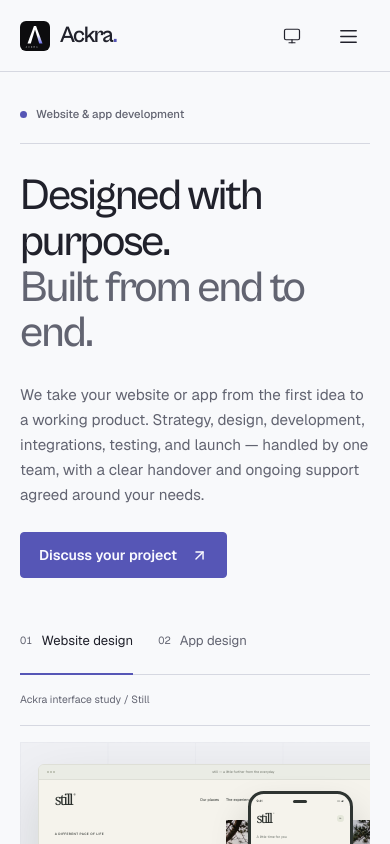
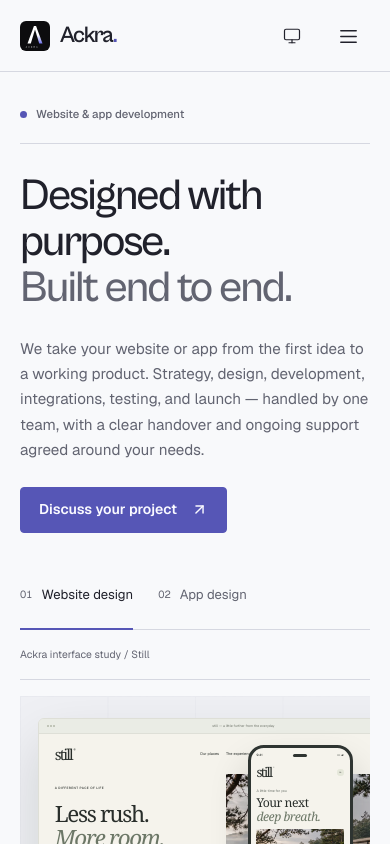
Before and after one commit to zakautomations-oss/SITEme, a React (Vite) app in the folder frontend/: page /website-app-design in a window 390 px wide. Shown: the top 844 px of the page. Built offline with nearby package versions, Linux system fonts and the light colour scheme.

Commit message:
Tighten build headline for mobile

```diff
--- a/frontend/src/pages/WebsiteAppDesign.jsx
+++ b/frontend/src/pages/WebsiteAppDesign.jsx
@@ -20,7 +20,7 @@ export default function WebsiteAppDesign() {
   return <div className="design-page" data-testid="page-website-app-design">
     <section className="design-hero site-container" aria-labelledby="design-heading">
       <div className="design-section-label"><span className="design-label-dot" />Website & app development<span>Designed. Developed. Delivered.</span></div>
-      <h1 id="design-heading">Designed with purpose.<br /><span>Built from end to end.</span></h1>
+      <h1 id="design-heading">Designed with purpose.<br /><span>Built end to end.</span></h1>
       <div className="design-hero-bottom"><p>We take your website or app from the first idea to a working product. Strategy, design, development, integrations, testing, and launch — handled by one team, with a clear handover and ongoing support agreed around your needs.</p><a href={BOOKING_URL} target="_blank" rel="noopener noreferrer" className="button" data-testid="design-hero-cta">Discuss your project <ArrowUpRight size={17} aria-hidden="true" /></a></div>
       <DesignShowcase />
     </section>
```
